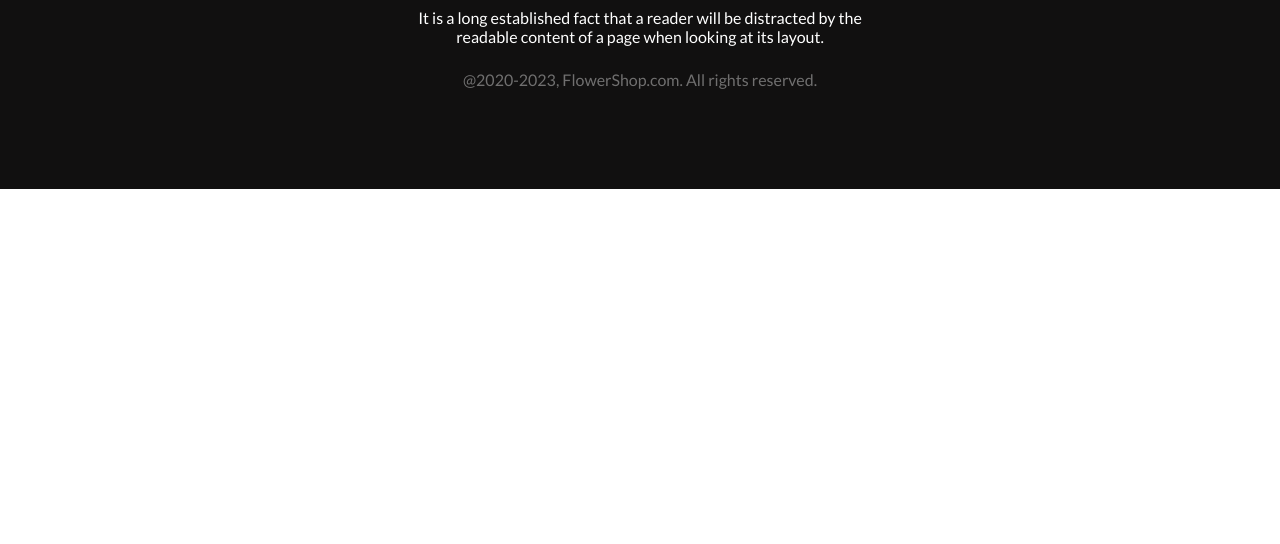
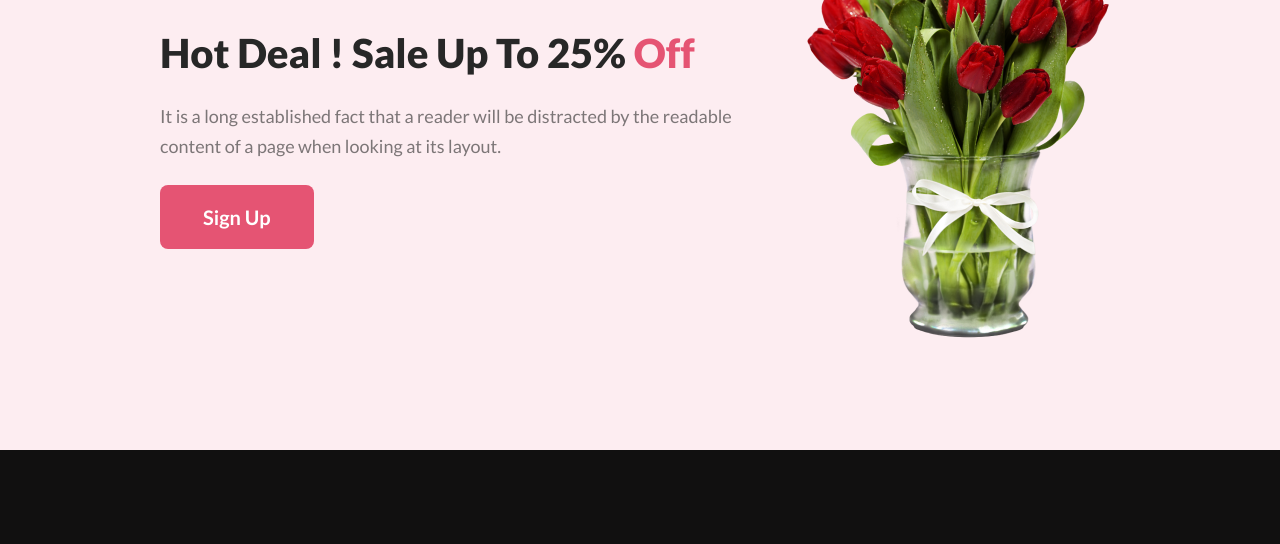
Before and after one commit to HiYasin/EDGE-IIUC-CBI-031-Front-ReactNode, a plain HTML site: page Week 02/Project Flowershop/index.html in a window 1280 px wide. Shown: the part 2772-3316 px from the top of the page. Before the commit the page ends 2961 px from the top, so only its background shows below. Drawn offline with Linux system fonts and the light colour scheme.

Commit message:
Hot deal section created

```diff
--- a/Week 02/Project Flowershop/index.html
+++ b/Week 02/Project Flowershop/index.html
@@ -86,6 +86,7 @@
             </div>
         </div>
 
+        <!-- Feature Section -->
         <div class="feature container">
             <div class="feature-wrapper">
                 <div class="feature-card">
@@ -102,6 +103,20 @@
                 </div>
             </div>
         </div>
+
+        <!-- Hot Deal Section -->
+         <div class="hot-deal">
+            <div class="hot-deal-wrapper">
+                <div class="hot-deal-description">
+                    <h1 class="title-secondary">Hot Deal ! Sale Up To 25% <span>Off</span></h1>
+                    <p class="text">It is a long established fact that a reader will be distracted by the readable content of a page when looking at its layout.</p>
+                    <button class="btn-primary">Sign Up</button>
+                </div>
+                <div class="hot-deal-img">
+                    <img src="images/pngwing 8.png" alt="">
+                </div>
+            </div>
+         </div>
     </main>
     <footer>
         <div class="footer-wrapper">
--- a/Week 02/Project Flowershop/style.css
+++ b/Week 02/Project Flowershop/style.css
@@ -214,6 +214,37 @@
     }
 }
 
+/* Hot deal styles */
+
+.hot-deal{
+    background: var(--bg-pink);
+}
+.hot-deal-wrapper{
+    width: min(80%, 60rem);
+    margin: 0 auto;
+    padding: 100px 0px;
+    display: flex;
+    flex-direction: column;
+    gap: 50px;
+    align-items: center;
+    justify-content: center;
+    text-align: center;
+}
+
+.hot-deal-description span{
+    color: var(--color-primary);
+}
+
+.hot-deal-description p{
+    margin: 24px 0px;
+}
+
+@media (width >= 768px){
+    .hot-deal-wrapper{
+        flex-direction: row;
+        text-align: left;
+    }
+}
 /* Footer Style */
 footer{
     background: var(--bg-black);
```
